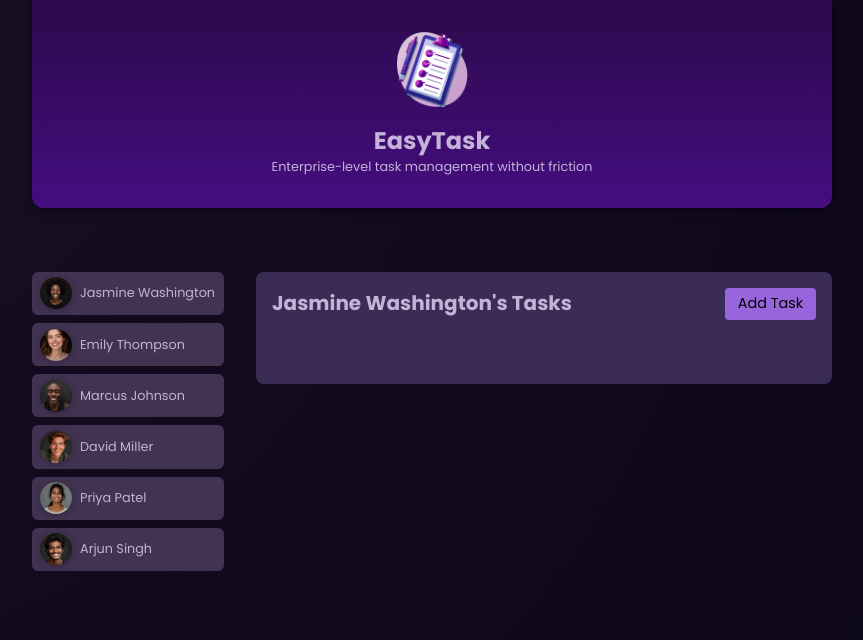
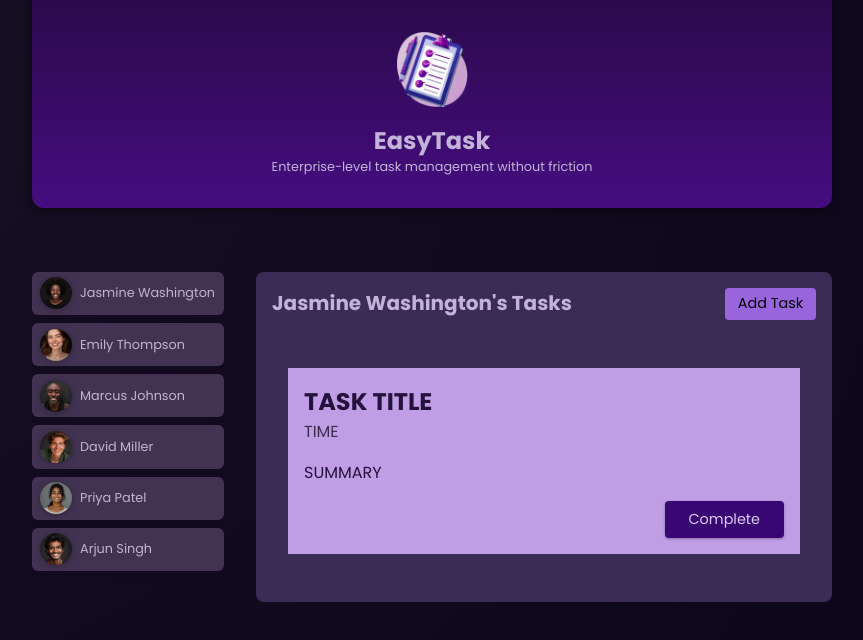
Before and after one commit to gaurav0850/Angular-Projects, an Angular app in the folder essentials/: page / in a window 1280 px wide. Both pictures are taken after a click on the button "Jasmine Washington". Shown: the top 640 px of the page, without its empty margins (208-1071 px from the left). Built offline with nearby package versions, Linux system fonts and the light colour scheme.

Commit message:
static Task component

```diff
--- a/essentials/src/app/app.html
+++ b/essentials/src/app/app.html
@@ -11,7 +11,7 @@
   </ul>
 
   @if(selectedUser) {
-  <app-tasks [name]="selectedUser.name" />
+  <app-tasks [userId]="selectedUser.id" [name]="selectedUser.name" />
   } @else {
     <p id="fallback">Select a user to see their tasks!</p>
   }
--- /dev/null
+++ b/essentials/src/app/tasks/task/task.css
@@ -0,0 +1,37 @@
+article {
+  padding: 1rem;
+  color: #25113d;
+  background-color: #bf9ee5;
+}
+
+h2 {
+  margin: 0;
+}
+
+time {
+  color: #3c2c50;
+}
+
+.actions {
+  text-align: right;
+  margin: 0;
+}
+
+.actions button {
+  font: inherit;
+  font-size: 0.9rem;
+  cursor: pointer;
+  background-color: #380774;
+  color: #decdf2;
+  border-radius: 4px;
+  padding: 0.5rem 1.5rem;
+  border: none;
+  box-shadow: 0 1px 3px rgba(0, 0, 0, 0.3);
+  transition: all 0.3s ease;
+}
+
+.actions button:hover,
+.actions button:active {
+  background-color: #4a0774;
+  box-shadow: 0 1px 6px rgba(0, 0, 0, 0.3);
+}
--- /dev/null
+++ b/essentials/src/app/tasks/task/task.html
@@ -0,0 +1,8 @@
+<article>
+    <h2>TASK TITLE</h2>
+    <time>TIME</time>
+    <p>SUMMARY</p>
+    <p class="actions">
+        <button>Complete</button>
+    </p>
+</article>
--- /dev/null
+++ b/essentials/src/app/tasks/task/task.ts
@@ -0,0 +1,11 @@
+import { Component } from '@angular/core';
+
+@Component({
+  selector: 'app-task',
+  imports: [],
+  templateUrl: './task.html',
+  styleUrl: './task.css'
+})
+export class Task {
+
+}
--- a/essentials/src/app/tasks/tasks.html
+++ b/essentials/src/app/tasks/tasks.html
@@ -6,9 +6,11 @@
         </menu>
     </header>
 
-    <ul>
+    <ul id="tasks">
+        @for(task of selectedUserTasks; track task.id) {
         <li>
-
+            <app-task />
         </li>
+        }
     </ul>
 </section>
--- a/essentials/src/app/tasks/tasks.ts
+++ b/essentials/src/app/tasks/tasks.ts
@@ -1,12 +1,42 @@
 import { Component, Input } from '@angular/core';
+import { Task } from './task/task';
 
 @Component({
   selector: 'app-tasks',
-  imports: [],
+  imports: [Task],
   templateUrl: './tasks.html',
   styleUrl: './tasks.css'
 })
 export class TasksComponent {
   // @Input({ required: true}) name!: string;
-  @Input() name?: string;
+  @Input({ required: true }) name!: string;
+  @Input({ required: true }) userId!: string;
+
+  get selectedUserTasks() {
+    return this.tasks.filter((task) => task.userId === this.userId);
+  }
+
+  tasks = [
+    {
+      id: 't1',
+      userId: 'u1',
+      title: 'Master angular',
+      summary: 'Learn all the basic and advanced features of Angular.',
+      dueDate: '2025-12-31'
+    },
+    {
+      id: 't2',
+      userId: 'u3',
+      title: 'Build first prototype',
+      summary: 'Build a first prototype of the online shop website',
+      dueDate: '2025-05-31',
+    },
+    {
+      id: 't3',
+      userId: 'u3',
+      title: 'Prepare issue template',
+      summary: 'Prepare and describe an issue template which will help with project management',
+      dueDate: '2025-06-15',
+    }
+  ];
 }
```
